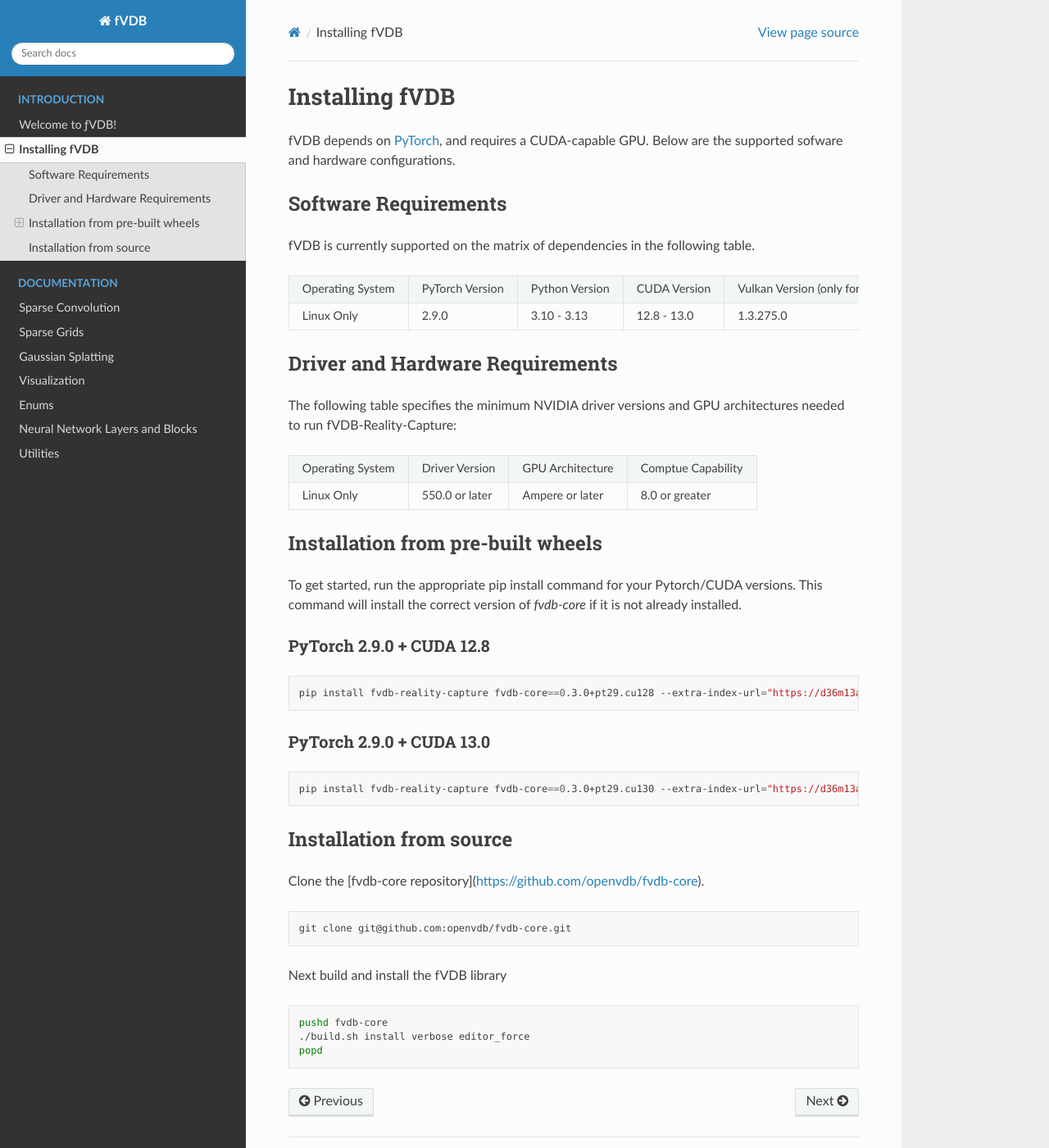
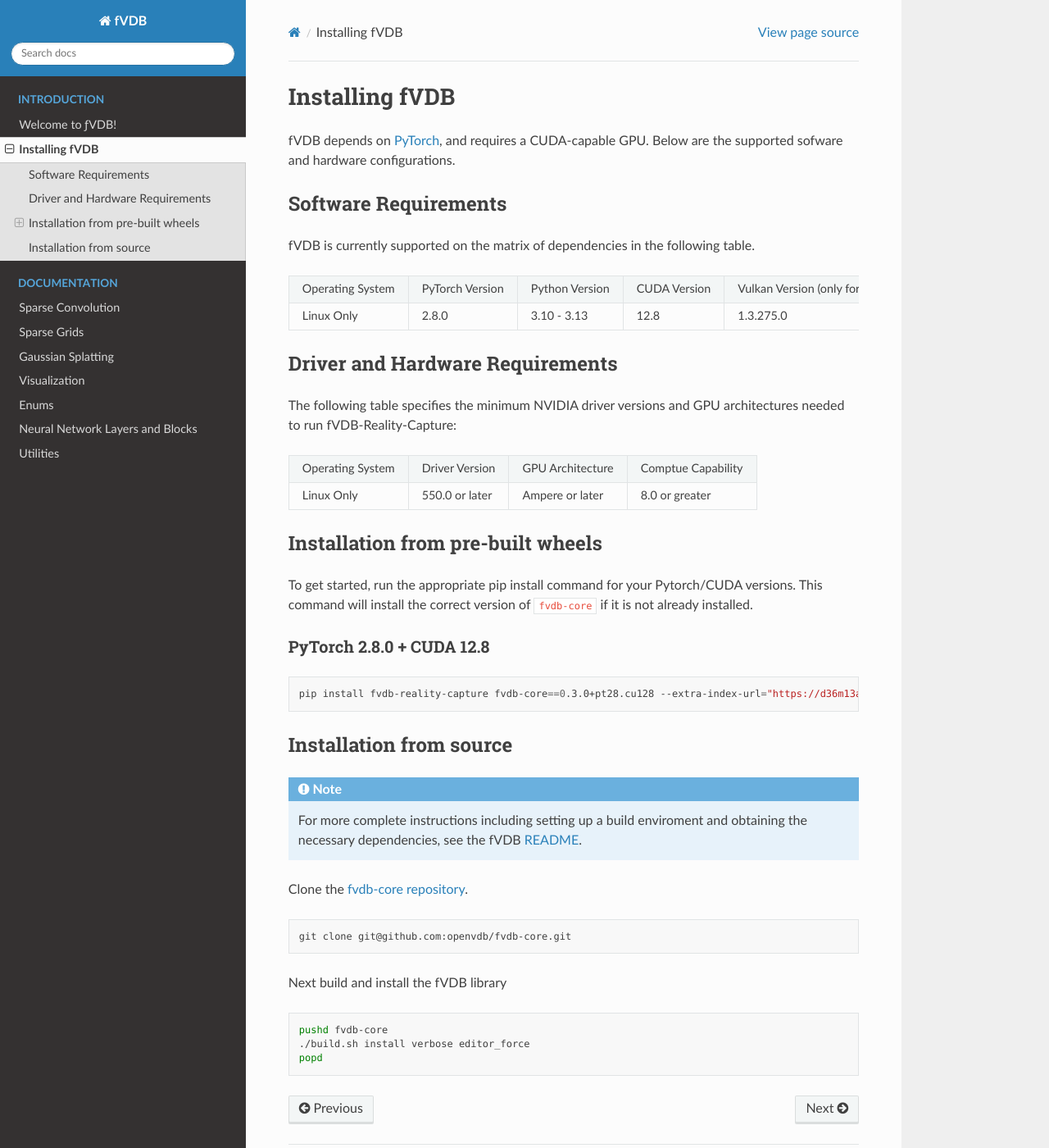
Before and after one commit to openvdb/fvdb-core, a Sphinx documentation site: the page built from docs/installation.rst, in a window 1280 px wide and 1400 px high. Shown: the whole window at 82% size. Built offline with Sphinx 7.4.7 and the Read the Docs theme 3.1.0, drawn with Linux system fonts in a browser that asks for light colours; pages that are not in the unit, such as notebooks, are missing from menus.

Commit message:
Build instructions pass (#297)
Conforming build instructions with reality capture, fixing up publish
action
to match

Signed-off-by: Jonathan Swartz <jonathan@jswartz.info>

---------

Signed-off-by: Jonathan Swartz <jonathan@jswartz.info>

```diff
--- a/docs/installation.rst
+++ b/docs/installation.rst
@@ -1,8 +1,8 @@
 Installing fVDB
 ================================================================
 
-fVDB depends on `PyTorch <https://pytorch.org/>`_,
-and requires a CUDA-capable GPU. Below are the supported sofware and hardware configurations.
+fVDB depends on `PyTorch <https://pytorch.org/>`_, and requires a CUDA-capable GPU. Below are the
+supported sofware and hardware configurations.
 
 Software Requirements
 ------------------------
@@ -12,7 +12,7 @@
 +------------------+-----------------+-----------------+----------------+------------------------------------------+
 | Operating System | PyTorch Version | Python Version  | CUDA Version   | Vulkan Version (only for visualization)  |
 +------------------+-----------------+-----------------+----------------+------------------------------------------+
-| Linux Only       | 2.9.0           | 3.10 - 3.13     | 12.8 - 13.0    | 1.3.275.0                                |
+| Linux Only       | 2.8.0           | 3.10 - 3.13     | 12.8           | 1.3.275.0                                |
 +------------------+-----------------+-----------------+----------------+------------------------------------------+
 
 Driver and Hardware Requirements
@@ -30,31 +30,28 @@
 Installation from pre-built wheels
 -------------------------------------
 To get started, run the appropriate pip install command for your Pytorch/CUDA versions. This command will install
-the correct version of `fvdb-core` if it is not already installed.
+the correct version of ``fvdb-core`` if it is not already installed.
 
 
-PyTorch 2.9.0 + CUDA 12.8
+PyTorch 2.8.0 + CUDA 12.8
 ~~~~~~~~~~~~~~~~~~~~~~~~~~~
 
 .. code-block:: bash
 
-    pip install fvdb-reality-capture fvdb-core==0.3.0+pt29.cu128 --extra-index-url="https://d36m13axqqhiit.cloudfront.net/simple" torch==2.9.0 --extra-index-url https://download.pytorch.org/whl/cu128
-
-
-PyTorch 2.9.0 + CUDA 13.0
-~~~~~~~~~~~~~~~~~~~~~~~~~~~
-
-.. code-block:: bash
-
-    pip install fvdb-reality-capture fvdb-core==0.3.0+pt29.cu130 --extra-index-url="https://d36m13axqqhiit.cloudfront.net/simple" torch==2.9.0 --extra-index-url https://download.pytorch.org/whl/cu130
-
+    pip install fvdb-reality-capture fvdb-core==0.3.0+pt28.cu128 --extra-index-url="https://d36m13axqqhiit.cloudfront.net/simple" torch==2.8.0 --extra-index-url https://download.pytorch.org/whl/cu128
 
 
 
 Installation from source
 -----------------------------
 
-Clone the [fvdb-core repository](https://github.com/openvdb/fvdb-core).
+.. note::
+
+    For more complete instructions including setting up a build enviroment and obtaining the
+    necessary dependencies, see the fVDB `README <https://github.com/openvdb/fvdb-core/blob/main/README.md>`_.
+
+
+Clone the `fvdb-core repository <https://github.com/openvdb/fvdb-core>`_.
 
 .. code-block:: bash
 
```
Also changed, not shown: 1 other file.
